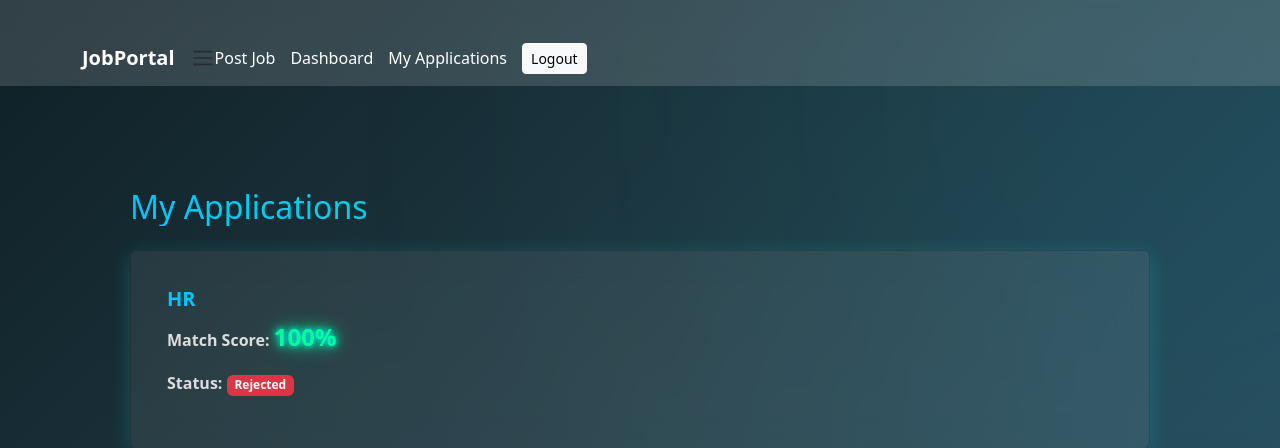
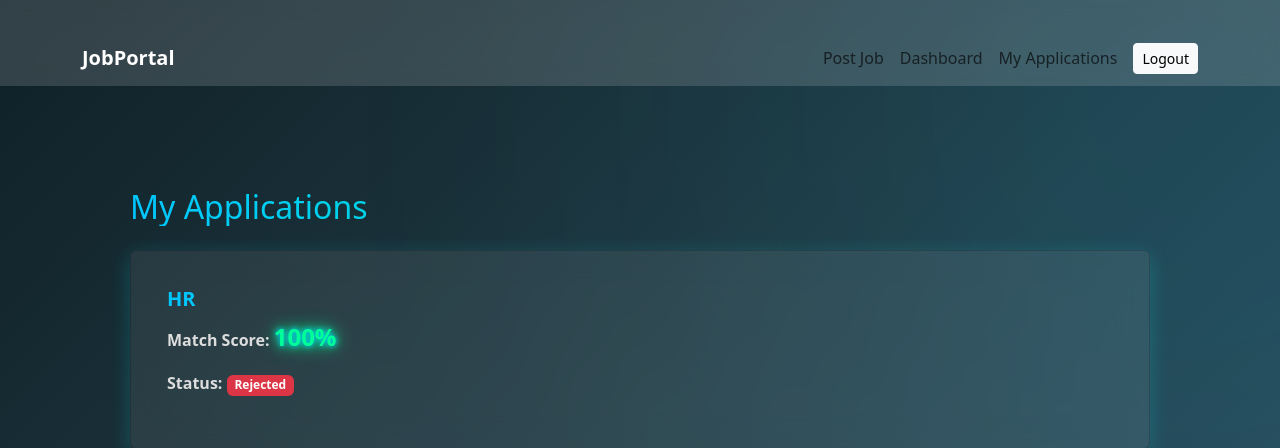
Before and after one commit to Jasmeen095/jobportal, a Django app: page /my-applications/ in a window 1280 px wide. Shown: the top 448 px of the page. Run offline with Django 5.2, Linux system fonts and the light colour scheme; a user stored in the database is signed in; data comes from the database, SQL or seed files in the repository.

Commit message:
Update navbar layout

```diff
--- a/jobs/templates/base.html
+++ b/jobs/templates/base.html
@@ -23,22 +23,54 @@
     {% endif %}
     <nav class="navbar navbar-expand-lg custom-navbar">
         <div class="container">
-            <a class="navbar-brand" href="{% url 'home' %}">JobPortal</a>
-            <button class="navbar-toggler" type="button" data-bs-toggle="collapse" data-bs-target="#navbarNav"></button>
+
+            <a class="navbar-brand fw-bold" href="{% url 'home' %}">
+                JobPortal
+            </a>
+
+            <!-- Correct Toggler Button -->
+            <button class="navbar-toggler" type="button" data-bs-toggle="collapse" data-bs-target="#navbarNav"
+                aria-controls="navbarNav" aria-expanded="false" aria-label="Toggle navigation">
                 <span class="navbar-toggler-icon"></span>
+            </button>
 
             <div class="collapse navbar-collapse" id="navbarNav">
+
+                <!-- THIS pushes items to RIGHT -->
+                <ul class="navbar-nav ms-auto align-items-lg-center">
+
                     {% if user.is_authenticated and user.profile.role == "recruiter" %}
-                <a href="{% url 'post_job' %}" class="nav-link-custom">Post Job</a>
+                    <li class="nav-item">
+                        <a href="{% url 'post_job' %}" class="nav-link">Post Job</a>
+                    </li>
                     {% endif %}
+
                     {% if user.is_authenticated %}
-                <a href="{% url 'dashboard' %}" class="nav-link-custom">Dashboard</a>
-                <a href="{% url 'applicant_dashboard' %}" class="nav-link-custom">My Applications</a>
+                    <li class="nav-item">
+                        <a href="{% url 'dashboard' %}" class="nav-link">Dashboard</a>
+                    </li>
+
+                    <li class="nav-item">
+                        <a href="{% url 'applicant_dashboard' %}" class="nav-link">My Applications</a>
+                    </li>
+
+                    <li class="nav-item ms-lg-2">
                         <a href="{% url 'logout' %}" class="btn btn-light btn-sm">Logout</a>
+                    </li>
+
                     {% else %}
+
+                    <li class="nav-item ms-lg-2">
                         <a href="{% url 'login' %}" class="btn btn-light btn-sm">Login</a>
+                    </li>
+
+                    <li class="nav-item ms-lg-2">
                         <a href="{% url 'register' %}" class="btn btn-outline-light btn-sm">Register</a>
+                    </li>
+
                     {% endif %}
+
+                </ul>
             </div>
         </div>
     </nav>
```
Lines whose indentation alone changed are shown as unchanged.
